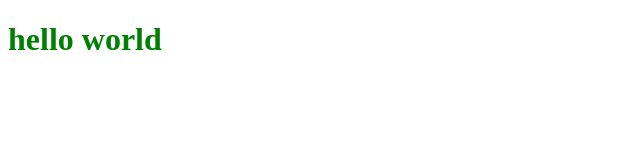
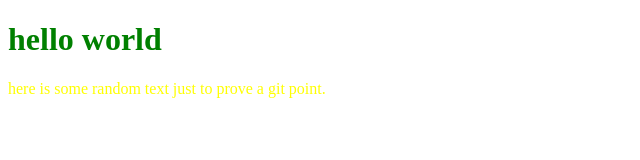
Before and after one commit to ernestomedinam/git-test-mia-48, a plain HTML site: page index.html in a window 1280 px wide. Shown: the whole page, without its empty margins (0-640 px from the left). Drawn offline with Linux system fonts and the light colour scheme.

Commit message:
:sparkles: Adds .gitignore and updates html

```diff
--- a/index.html
+++ b/index.html
@@ -9,5 +9,6 @@
 </head>
 <body>
     <h1>hello world</h1>
+    <p>here is some random text just to prove a git point.</p>
 </body>
 </html>
--- a/styles.css
+++ b/styles.css
@@ -1,3 +1,7 @@
 h1 {
     color: green;
 }
+
+p {
+    color: yellow;
+}
```
Also changed, not shown: 1 other file.
